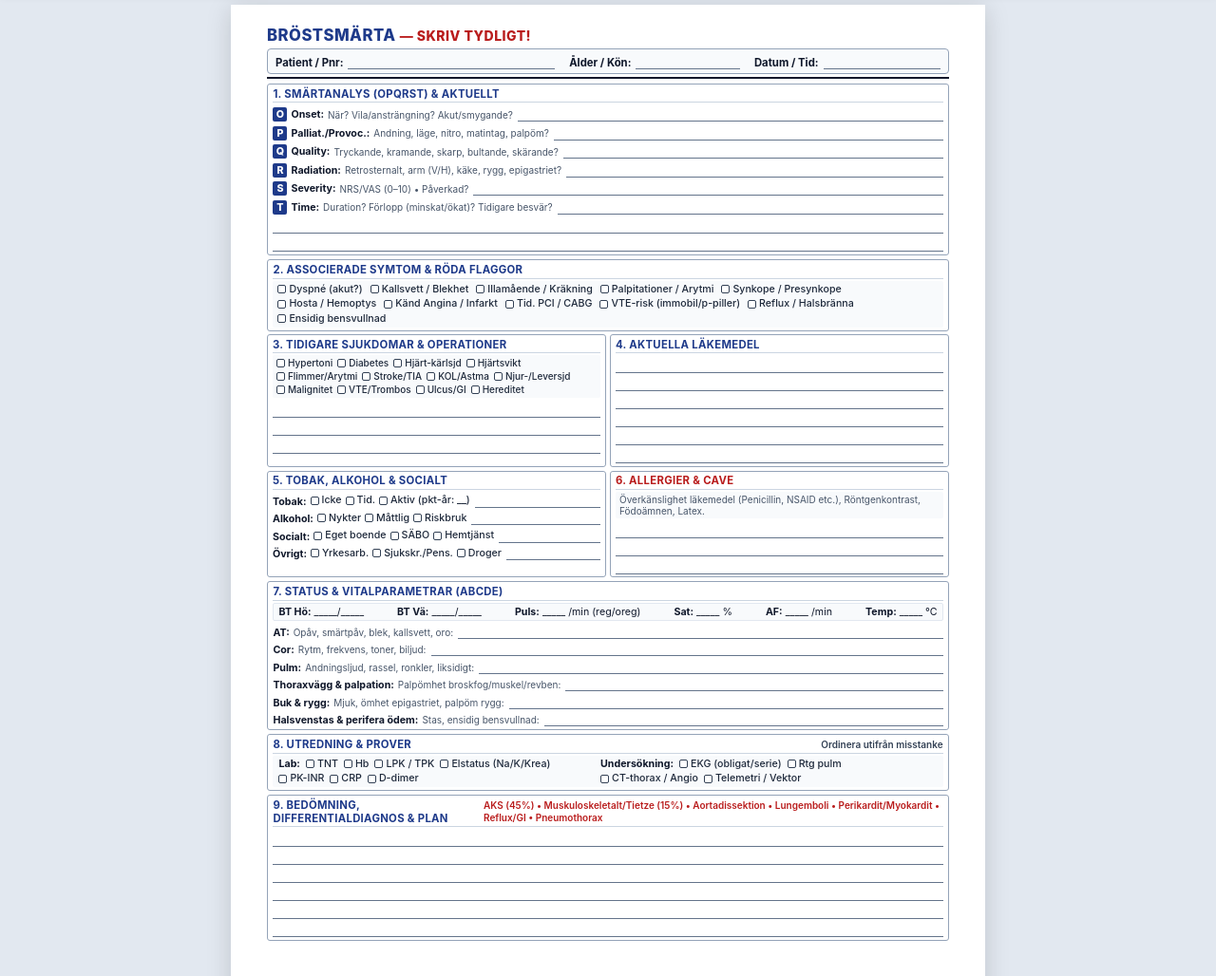
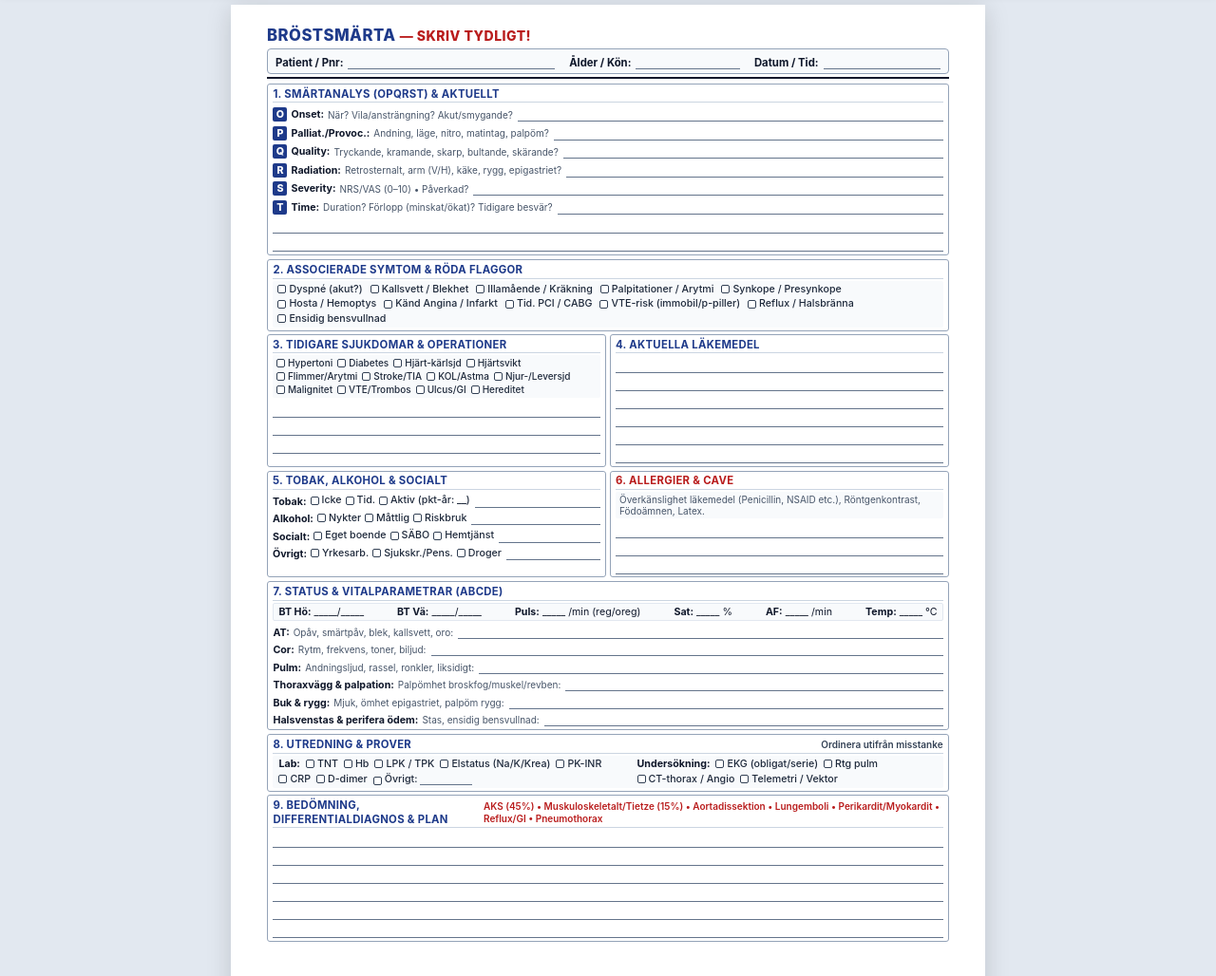
Before and after one commit to johannespaulsson/sokorsak, a plain HTML site: page index.html in a window 1280 px wide. Shown: the part 72-1100 px from the top of the page at 95% size. Drawn offline with Linux system fonts and the light colour scheme.

Commit message:
Add Övrigt inline writing line for Lab tests and update AI instructions

```diff
--- a/index.html
+++ b/index.html
@@ -312,6 +312,7 @@
             <span class="check-cue"><span class="box"></span> PK-INR</span>
             <span class="check-cue"><span class="box"></span> CRP</span>
             <span class="check-cue"><span class="box"></span> D-dimer</span>
+            <span class="check-cue inv-extra-cue"><span class="box"></span> Övrigt: <span class="handwrite-line inv-inline-line"></span></span>
           </div>
           <div class="inv-col">
             <span class="inv-lbl">Undersökning:</span>
@@ -621,6 +622,7 @@
             <span class="check-cue"><span class="box"></span> B-Glukos</span>
             <span class="check-cue"><span class="box"></span> TNT</span>
             <span class="check-cue"><span class="box"></span> EKG</span>
+            <span class="check-cue inv-extra-cue"><span class="box"></span> Övrigt: <span class="handwrite-line inv-inline-line"></span></span>
           </div>
           <div class="inv-col">
             <span class="inv-lbl">Undersökning:</span>
@@ -932,6 +934,7 @@
             <span class="check-cue"><span class="box"></span> Elstatus / Krea</span>
             <span class="check-cue"><span class="box"></span> PK-INR</span>
             <span class="check-cue"><span class="box"></span> B-Glukos</span>
+            <span class="check-cue inv-extra-cue"><span class="box"></span> Övrigt: <span class="handwrite-line inv-inline-line"></span></span>
           </div>
           <div class="inv-col">
             <span class="inv-lbl">Undersökning:</span>
@@ -1191,7 +1194,8 @@
             <span class="check-cue"><span class="box"></span> Leverstatus</span>
             <span class="check-cue"><span class="box"></span> Blodgas</span>
             <span class="check-cue"><span class="box"></span> Urinsticka</span>
-            <span class="check-cue"><span class="box"></span> Odling (Blod/Urin)</span>
+            <span class="check-cue"><span class="box"></span> Odling</span>
+            <span class="check-cue inv-extra-cue"><span class="box"></span> Övrigt: <span class="handwrite-line inv-inline-line"></span></span>
           </div>
           <div class="inv-col">
             <span class="inv-lbl">Undersökning:</span>
--- a/style.css
+++ b/style.css
@@ -428,6 +428,19 @@ body {
   color: #0f172a;
 }
 
+.inv-extra-cue {
+  display: inline-flex;
+  align-items: flex-end;
+  gap: 3px;
+}
+
+.inv-inline-line {
+  display: inline-block;
+  min-width: 55px;
+  border-bottom: 1.5px solid var(--line-color);
+  min-height: 14px;
+}
+
 /* ====================================================
    SKRIVRADER
    ==================================================== */
@@ -517,7 +530,7 @@ body {
     print-color-adjust: exact;
   }
 
-  .line, .op-line, .status-line, .handwrite-line {
+  .line, .op-line, .status-line, .handwrite-line, .inv-inline-line {
     border-bottom: 1.5px solid #64748b !important;
   }
 }
```
Also changed, not shown: 1 other file.
